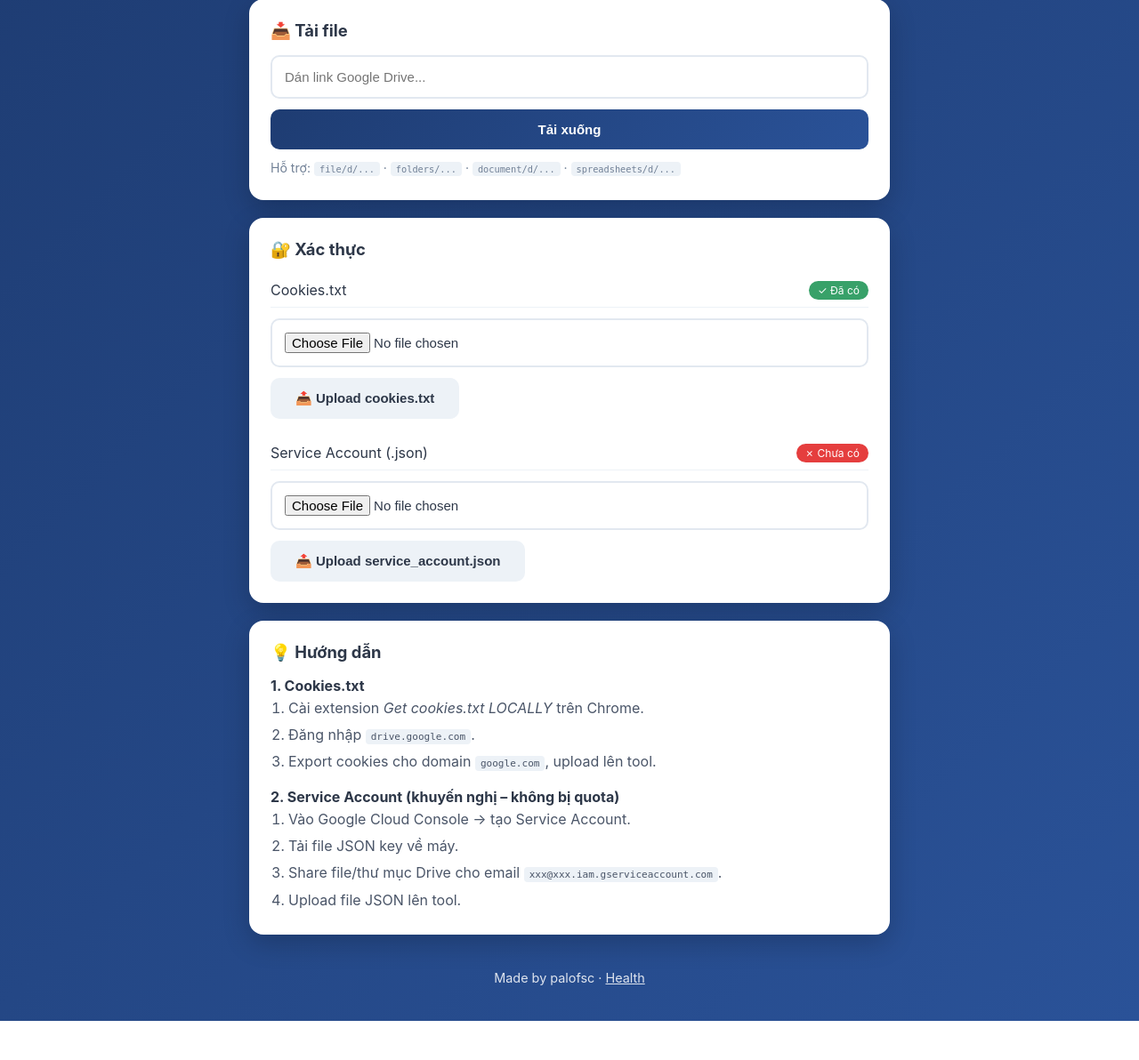
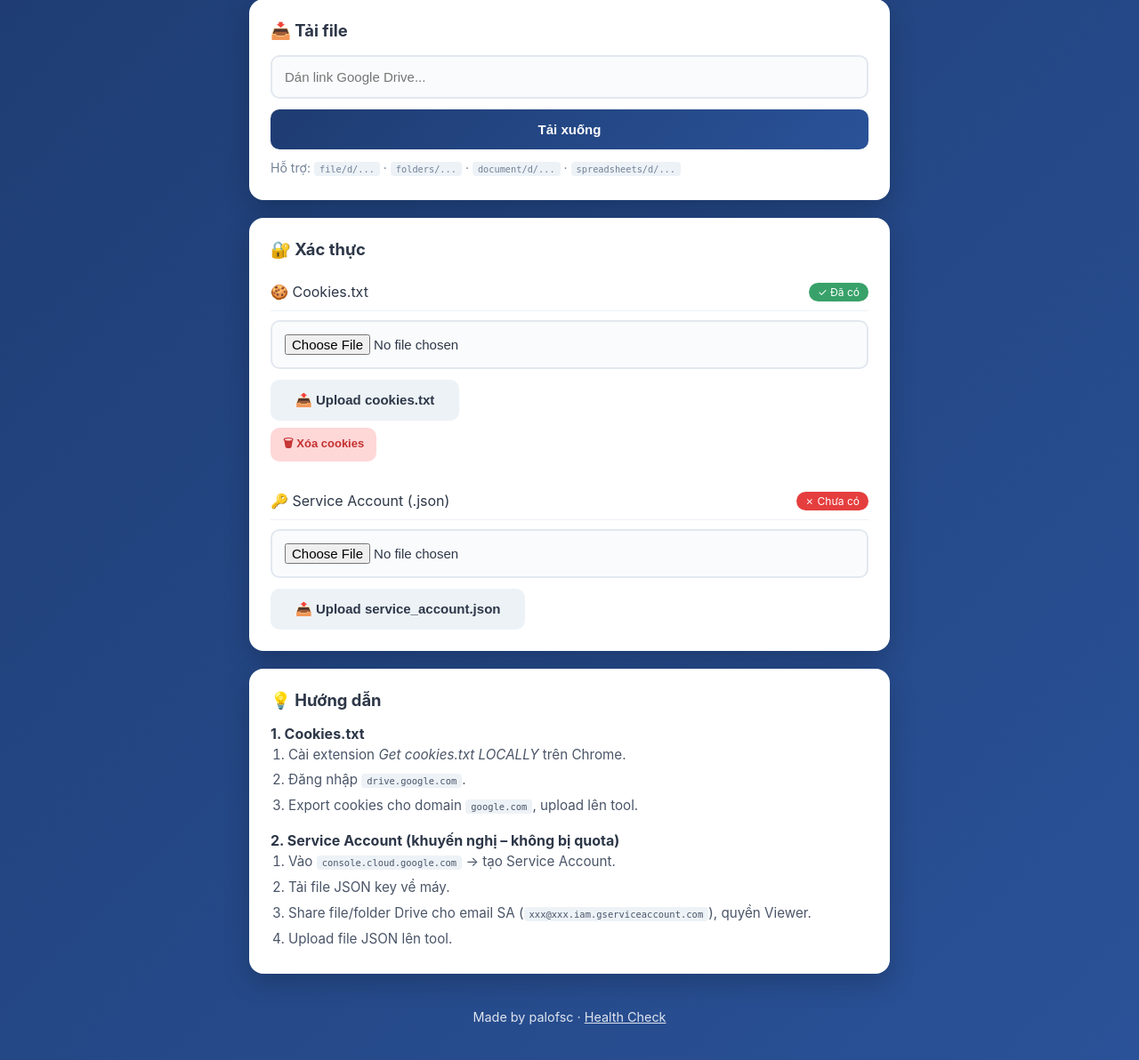
Before and after one commit to thongdithahaha-web/bypassdrivebylekimlam, a Flask app: page / in a window 1280 px wide. Shown: the part 158-1350 px from the top of the page at 89% size. Before the commit the page ends 1306 px from the top, so only its background shows below. Run offline with Flask 3, Linux system fonts and the light colour scheme.

Commit message:
Update index.html

```diff
--- a/templates/index.html
+++ b/templates/index.html
@@ -32,6 +32,7 @@
             border-radius: 10px;
             font-size: 15px;
             margin-bottom: 12px;
+            background: #fafbfc;
         }
         input[type="text"]:focus { border-color: #1e3c72; outline: none; }
         button {
@@ -46,14 +47,17 @@
         .btn-primary { background: linear-gradient(135deg, #1e3c72, #2a5298); color: white; width: 100%; }
         .btn-primary:hover { transform: translateY(-2px); box-shadow: 0 8px 20px rgba(30,60,114,0.4); }
         .btn-secondary { background: #edf2f7; color: #2d3748; }
+        .btn-secondary:hover { background: #e2e8f0; }
+        .btn-danger { background: #fed7d7; color: #c53030; padding: 8px 14px; font-size: 13px; }
+        .btn-danger:hover { background: #fc8181; color: white; }
         .badge { padding: 3px 10px; border-radius: 20px; font-size: 12px; color: white; }
         .badge.ok { background: #38a169; }
         .badge.no { background: #e53e3e; }
         .hint { font-size: 0.88em; color: #718096; margin-top: 10px; line-height: 1.6; }
         .hint code { background: #edf2f7; padding: 2px 6px; border-radius: 4px; font-size: 0.9em; }
         .alert { padding: 12px 16px; border-radius: 10px; margin-bottom: 16px; font-weight: 500; }
-        .alert.success { background: #c6f6d5; color: #22543d; }
-        .alert.error { background: #fed7d7; color: #742a2a; }
+        .alert.success { background: #c6f6d5; color: #22543d; border-left: 4px solid #38a169; }
+        .alert.error { background: #fed7d7; color: #742a2a; border-left: 4px solid #e53e3e; }
         .loader {
             display: none; margin: 20px auto 0;
             border: 4px solid #e2e8f0; border-top: 4px solid #2a5298;
@@ -61,11 +65,29 @@
             animation: spin 0.8s linear infinite;
         }
         @keyframes spin { to { transform: rotate(360deg); } }
-        .status-row { display: flex; justify-content: space-between; padding: 8px 0; border-bottom: 1px solid #edf2f7; }
+        .status-row {
+            display: flex;
+            justify-content: space-between;
+            align-items: center;
+            padding: 10px 0;
+            border-bottom: 1px solid #edf2f7;
+        }
         .status-row:last-child { border-bottom: none; }
+        .sa-email {
+            font-family: monospace;
+            font-size: 12px;
+            color: #4a5568;
+            word-break: break-all;
+            background: #edf2f7;
+            padding: 8px 10px;
+            border-radius: 6px;
+            margin-top: 8px;
+        }
         .footer { text-align: center; color: white; padding: 20px; opacity: 0.85; font-size: 0.9em; }
-        ol { padding-left: 20px; line-height: 1.9; color: #4a5568; }
+        ol { padding-left: 20px; line-height: 1.9; color: #4a5568; font-size: 0.95em; }
         ol code { background: #edf2f7; padding: 2px 6px; border-radius: 4px; font-size: 0.85em; }
+        .form-actions { display: flex; gap: 8px; margin-top: 8px; }
+        .form-actions form { margin: 0; }
     </style>
 </head>
 <body>
@@ -97,25 +119,51 @@
 
         <section class="card">
             <h2>🔐 Xác thực</h2>
+
+            <!-- COOKIES -->
             <div class="status-row">
-                <span>Cookies.txt</span>
-                {% if cookie_exists %}<span class="badge ok">✓ Đã có</span>
-                {% else %}<span class="badge no">✗ Chưa có</span>{% endif %}
+                <span>🍪 Cookies.txt</span>
+                {% if cookie_exists %}
+                    <span class="badge ok">✓ Đã có</span>
+                {% else %}
+                    <span class="badge no">✗ Chưa có</span>
+                {% endif %}
             </div>
-            <form action="/upload_cookie" method="post" enctype="multipart/form-data" style="margin-top: 12px;">
-                <input type="file" name="cookie_file" accept=".txt" required>
+            <form action="/upload_cookie" method="post" enctype="multipart/form-data" style="margin-top: 10px;">
+                <input type="file" name="cookie_file" accept=".txt,.TXT" required>
                 <button type="submit" class="btn-secondary">📤 Upload cookies.txt</button>
             </form>
+            {% if cookie_exists %}
+            <div class="form-actions">
+                <form action="/delete_cookie" method="post">
+                    <button type="submit" class="btn-danger" onclick="return confirm('Xóa cookies.txt?')">🗑 Xóa cookies</button>
+                </form>
+            </div>
+            {% endif %}
 
-            <div class="status-row" style="margin-top: 20px;">
-                <span>Service Account (.json)</span>
-                {% if service_exists %}<span class="badge ok">✓ Đã có</span>
-                {% else %}<span class="badge no">✗ Chưa có</span>{% endif %}
+            <!-- SERVICE ACCOUNT -->
+            <div class="status-row" style="margin-top: 24px;">
+                <span>🔑 Service Account (.json)</span>
+                {% if service_exists %}
+                    <span class="badge ok">✓ Đã có</span>
+                {% else %}
+                    <span class="badge no">✗ Chưa có</span>
+                {% endif %}
             </div>
-            <form action="/upload_service_account" method="post" enctype="multipart/form-data" style="margin-top: 12px;">
-                <input type="file" name="sa_file" accept=".json" required>
+            {% if sa_email %}
+            <div class="sa-email">{{ sa_email }}</div>
+            {% endif %}
+            <form action="/upload_service_account" method="post" enctype="multipart/form-data" style="margin-top: 10px;">
+                <input type="file" name="sa_file" accept=".json,application/json" required>
                 <button type="submit" class="btn-secondary">📤 Upload service_account.json</button>
             </form>
+            {% if service_exists %}
+            <div class="form-actions">
+                <form action="/delete_service_account" method="post">
+                    <button type="submit" class="btn-danger" onclick="return confirm('Xóa service account?')">🗑 Xóa SA</button>
+                </form>
+            </div>
+            {% endif %}
         </section>
 
         <section class="card">
@@ -128,15 +176,15 @@
             </ol>
             <p style="margin-top: 14px;"><strong>2. Service Account (khuyến nghị – không bị quota)</strong></p>
             <ol>
-                <li>Vào Google Cloud Console → tạo Service Account.</li>
+                <li>Vào <code>console.cloud.google.com</code> → tạo Service Account.</li>
                 <li>Tải file JSON key về máy.</li>
-                <li>Share file/thư mục Drive cho email <code>xxx@xxx.iam.gserviceaccount.com</code>.</li>
+                <li>Share file/folder Drive cho email SA (<code>xxx@xxx.iam.gserviceaccount.com</code>), quyền Viewer.</li>
                 <li>Upload file JSON lên tool.</li>
             </ol>
         </section>
 
         <footer class="footer">
-            <p>Made by palofsc · <a href="/health" style="color:#fff;">Health</a></p>
+            <p>Made by palofsc · <a href="/health" style="color:#fff;">Health Check</a></p>
         </footer>
     </div>
     <script>
```
